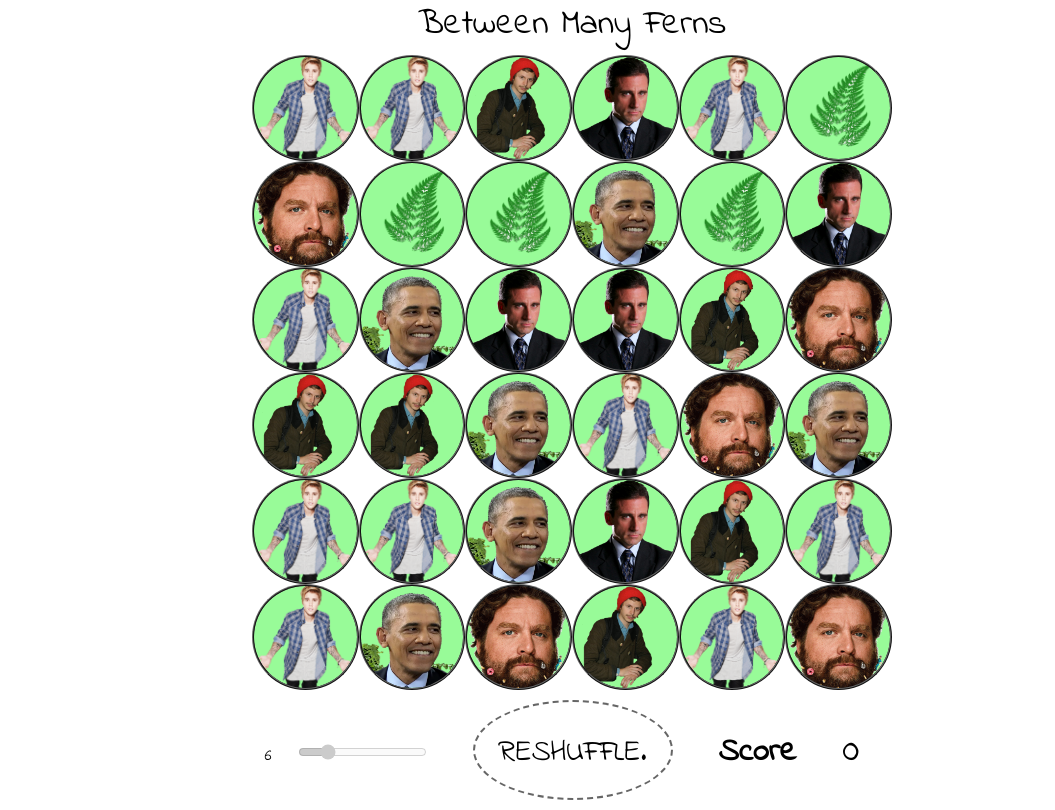
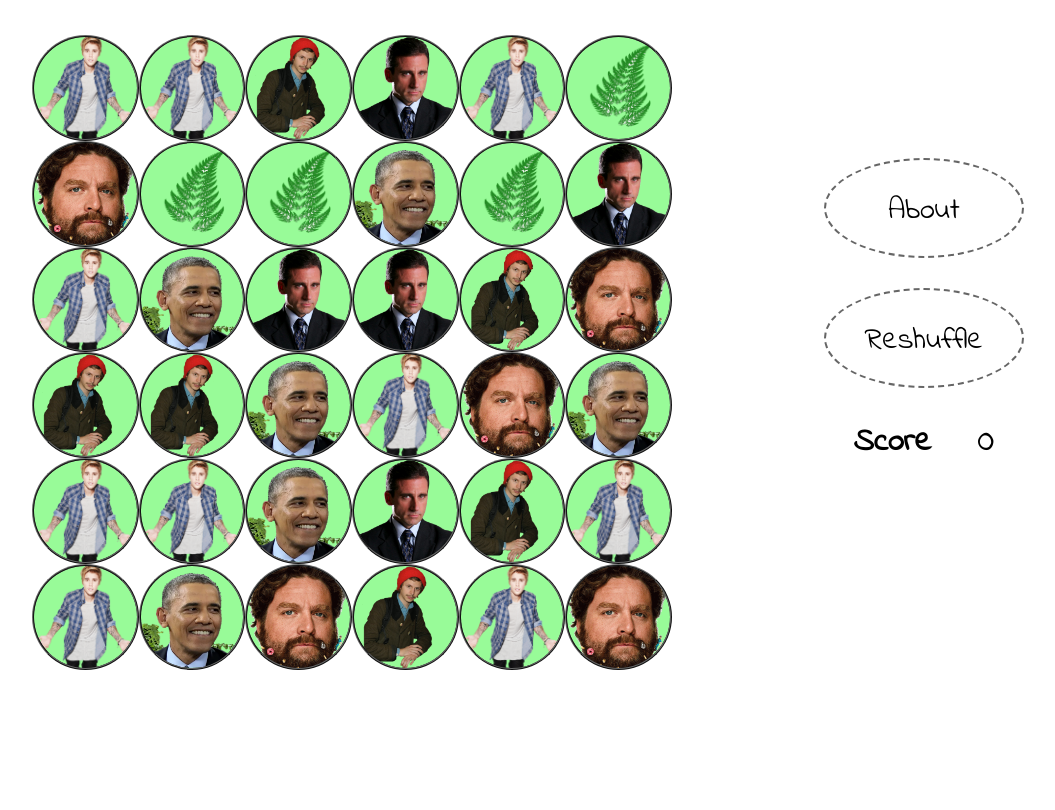
Before and after one commit to markjdvs/between-many-ferns, a PHP site: page / in a window 1280 px wide. Shown: the whole page, without its empty margins (68-1123 px from the left). After the commit the page ends 670 px from the top, so only its background shows below. Run offline with PHP 8.4, Linux system fonts and the light colour scheme; some libraries are stand-ins or nearby versions.

Commit message:
Rearranged styling positioning. Added description of game which fades in and out with the display on the rigth. Described as Zen mode to alleviate issue with changing board size.

```diff
--- a/css/style.css
+++ b/css/style.css
@@ -9,17 +9,22 @@ img {
 }
 
 header {
-  padding: 5px;
-  height: 50px;
+  padding: 10px;
   font-size: 35px;
   text-align: center;
 }
 
 main {
   text-align: center;
-  height: 100%;
+  height: 100vh;
   margin: 0 auto;
   background-color: #fff;
+}
+
+div.board {
+  float: left;
+  margin: 30px 30px 30px 100px;
+  vertical-align: middle;
 }
 
 ul {
@@ -32,6 +37,19 @@ ul {
 
 .wrong {
   animation: shake 1s;
+}
+
+.about {
+  font-size: 30px;
+  font-family: 'Indie Flower', cursive;
+  background-color: #fff;
+  height: 100px;
+  width: 200px;
+  text-align: center;
+  border: 2px dashed #666666;
+  border-radius: 50%;
+  line-height: 100px;
+  outline: none;
 }
 
 .shuffle {
@@ -47,9 +65,24 @@ ul {
   outline: none;
 }
 
+button.ready {
+  font-size: 30px;
+  font-family: 'Indie Flower', cursive;
+  background-color: #fff;
+  height: 100px;
+  width: 200px;
+  text-align: center;
+  border: 2px dashed #666666;
+  border-radius: 50%;
+  line-height: 100px;
+  outline: none;
+}
+
+
 div.display {
-  text-align: center;
-  padding: 10px;
+  float: right;
+  width: 25vw;
+  margin: 10% 10% 10% 0;
   font-family: 'Indie Flower', cursive;
   background-color: #fff;
 }
@@ -57,6 +90,10 @@ div.display {
 div.display h1, div.display p, div.display button, div.display input {
   display: inline-block;
   margin: 0 20px;
+}
+
+div.aboutSection, div.sizeSection, div.shuffleSection, div.scoreSection {
+  margin: 30px 0;
 }
 
 div.display p {
--- a/index.html
+++ b/index.html
@@ -16,20 +16,26 @@
     <script src="js/app.js" charset="utf-8"></script>
   </head>
   <body>
-    <header>
-      Between Many Ferns
-    </header>
     <main>
-      <div>
+      <div class="board">
         <ul></ul>
       </div>
-        <div class="display">
+      <div class="display">
+        <div class="aboutSection">
+          <button class="about">About</button>
+        </div>
+        <!-- <div class="sizeSection">
           <label for="sizeOfBoard">6</label>
           <input disabled type="range" id="sizeOfBoard" value="6" min="5" max="10">
-          <button class="shuffle">RESHUFFLE.</button>
+        </div> -->
+        <div class="shuffleSection">
+          <button class="shuffle">Reshuffle</button>
+        </div>
+        <div class="scoreSection">
           <h1>Score</h1>
           <p class="score">0</p>
         </div>
+      </div>
     </main>
   </body>
 </html>
--- a/js/app.js
+++ b/js/app.js
@@ -1,5 +1,3 @@
-console.log('JS Loaded & Proud');
-
 let streak = 0;
 let tempArray = [];
 let $matches = [];
@@ -15,10 +13,28 @@ $(() => {
   const $board = $('ul');
   const tilePics = ['zack', 'cera', 'steve', 'fern', 'bieber', 'barack'];
   const $score = $('.score');
-  const $shuffle = $('button');
+  const $shuffle = $('button.shuffle');
+  const $about = $('button.about');
+
+  function displayAbout() {
+    console.log('about function');
+    $('div.display').children().hide();
+    $('div.display').append(`
+      <div class="aboutContent">
+        <p>Gain points by matching chains of at least three tiles or more. You can only switch adjacent tiles to make these chains. Get as many points as you can! Zen it out.</p>
+        <button class="ready">Ready?</button>
+      </div>
+      `
+    ).hide().fadeIn();
+    $('.aboutContent').on('click', 'button.ready', removeAbout);
+  }
+
+  function removeAbout() {
+    $('div.aboutContent').remove();
+    $('div.display').children().fadeIn();
+  }
 
   function tilePicGenerator (i) {
-    console.log('running tilePicGenerator');
     const randPicNum = Math.floor(Math.random()*tilePics.length);
     const randColor = `${tilePics[randPicNum]}`;
     const $li = $('li');
@@ -26,7 +42,6 @@ $(() => {
   }
 
   function genBoard () {
-    console.log('running genBoard');
     const tile = '<li></li>';
     for (let i = 0; i<nSq; i++) {
       $board.append(tile);
@@ -36,7 +51,6 @@ $(() => {
   }
 
   function reShuffle () {
-    console.log('running reShuffle');
     for (let i = 0; i<nSq; i++) {
       tilePicGenerator(i);
     }
@@ -49,7 +63,6 @@ $(() => {
   }
 
   function horizontalStreaker (rowIndex) {
-    console.log('running horizontalStreaker');
     tempArray = [];
 
     for (let i = rowIndex*n; i < (rowIndex+1)*n; i++) {
@@ -82,7 +95,6 @@ $(() => {
   }
 
   function verticalStreaker(columnIndex) {
-    console.log('running verticalStreaker');
     tempArray = [];
 
     for (let i = columnIndex; i < nSq; i=i+n) {
@@ -115,14 +127,12 @@ $(() => {
   }
 
   function removeStreaks () {
-    console.log('running removeStreaks');
     for (let i = 0; i<$matches.length; i++) {
       $matches[i].removeClass().addClass('empty');
     }
   }
 
   function repositionTile (i) {
-    console.log('running repositionTile');
     const $li = $('li');
     if (i>=n) {
       if (($li.eq(i).hasClass('empty')) && (!$li.eq(i-n).hasClass('empty'))) {
@@ -134,7 +144,6 @@ $(() => {
   }
 
   function repositionBoard() {
-    console.log('running repositionBoard');
     for (let i = 0; i<n; i++) {
       for (let i = nSq-1; i >= 0; i--) {
         repositionTile(i);
@@ -143,7 +152,6 @@ $(() => {
   }
 
   function updateBoard() {
-    console.log('running updateBoard');
     const $li = $('li');
     for (let i = nSq-1; i >= 0; i--) {
       if ($li.eq(i).hasClass('empty')) {
@@ -153,14 +161,12 @@ $(() => {
   }
 
   function removeRepositionUpdate() {
-    console.log('running removeRepositionUpdate');
     removeStreaks();
     repositionBoard();
     updateBoard();
   }
 
   function matchAdjTiles(e) {
-    console.log('running matchAdjTiles');
     ++count;
     if (count%2 !== 0) {
       $choiceArray.push($(e.target));
@@ -173,7 +179,6 @@ $(() => {
   }
 
   function boardHasStreaks() {
-    console.log('running boardHasStreaks');
     $matches = [];
     for(let i = 0; i<n; i++) {
       verticalStreaker(i);
@@ -181,11 +186,9 @@ $(() => {
     for (let i = 0; i<n; i++) {
       horizontalStreaker(i);
     }
-    console.log(`$matches length is ${$matches.length} when the boardHasStreaks has finished`);
   }
 
   function refreshChoices() {
-    console.log('running refreshChoices');
     firstWrongChoice = $choiceArray[0];
     secondWrongChoice = $choiceArray[1];
     for(let i=0; i<$choiceArray.length; i++) {
@@ -200,7 +203,6 @@ $(() => {
   }
 
   function addToScore() {
-    console.log('running addToScore');
     const currentScore = $score.html();
     const addScore = $matches.length;
     switch (true) {
@@ -214,13 +216,11 @@ $(() => {
   }
 
   function switchTiles() {
-    console.log('running switchTiles');
     const firstClass = $choiceArray[0].attr('class');
     const secondClass = $choiceArray[1].attr('class');
     $choiceArray[0].attr('class', secondClass);
     $choiceArray[1].attr('class', firstClass);
 
-    console.log(`length of $matches is ${$matches.length}`);
 
     boardHasStreaks();
 
@@ -240,12 +240,9 @@ $(() => {
   }
 
   function canSwitch() {
-    console.log('running canSwitch');
     const i = $choiceArray[0].index();
     const j = $choiceArray[1].index();
 
-    console.log('i', i);
-    console.log('j', j);
 
     if (i === j) {
       refreshChoices();
@@ -301,7 +298,6 @@ $(() => {
   }
 
   function initializeGame() {
-    console.log('running initializeGame');
     // n = $(e.target).val();
     // nSq = Math.pow(n, 2);
     // $('label').html(n);
@@ -316,7 +312,7 @@ $(() => {
 
   initializeGame();
   // $('input[type=range]').on('change', initializeGame);
+  $about.on('click', displayAbout);
   $board.on('click', 'li', matchAdjTiles);
   $shuffle.on('click', reShuffle);
-
 });
```
